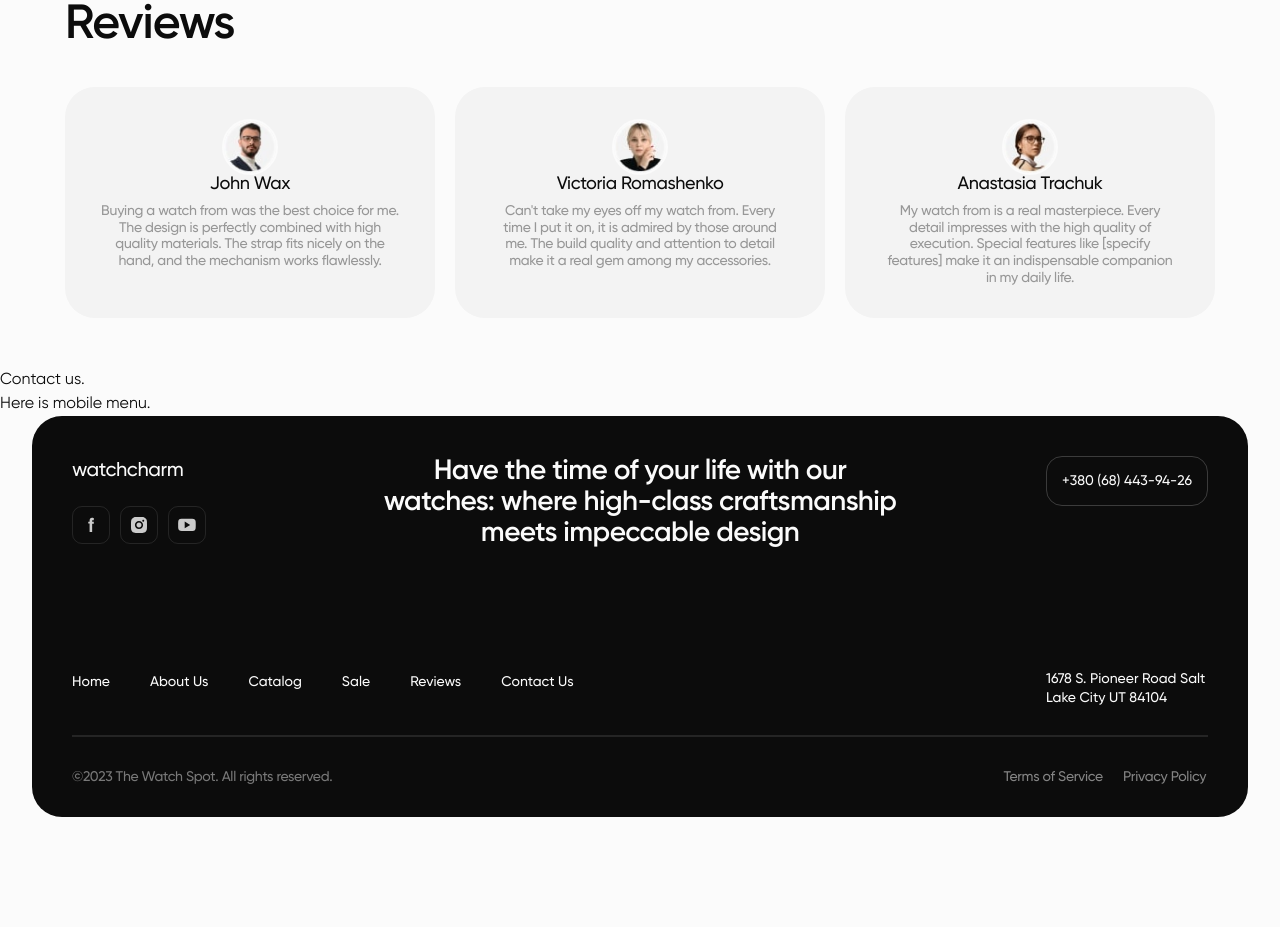
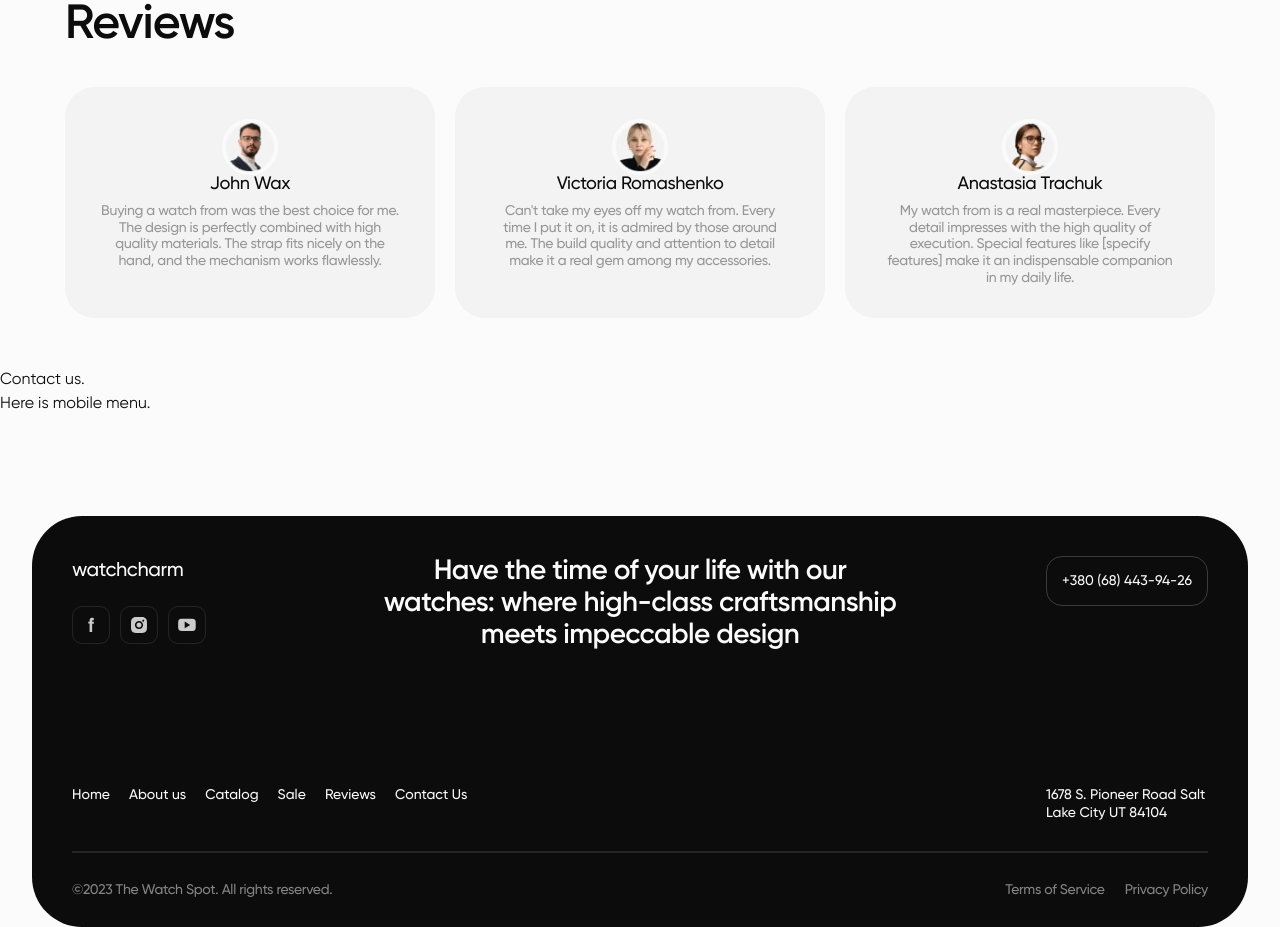
Before and after one commit to Mioshanika/project-undaunted.html-css, a website built with Vite: page src/index.html in a window 1280 px wide. Shown: the part 3082-4009 px from the top of the page. Before the commit the page ends 3899 px from the top, so only its background shows below. Built offline with nearby package versions, Linux system fonts and the light colour scheme; files whose address does not match are found by name.

Commit message:
commit problems

```diff
--- a/src/css/footer.css
+++ b/src/css/footer.css
@@ -1,55 +1,37 @@
 /* Footer styles. */
-
-.footer-container {
-    background-color: #0c0c0c;
-    border-radius: 30px;
-    padding: 40px 28px 28px 28px;
-    width: 335px;
+.footer {
+    padding-top: 60px;
 }
 
-.first-row {
-    display: flex;
-    justify-content: flex-start;
-    flex-wrap: wrap;
-    flex-direction: column;
-    padding-bottom: 92px;
-    max-width: 279px;
+.footer-fixed {
+    padding: 40px 28px 28px 28px;
+    border-radius: 30px;
+    background-color: #0c0c0c;
 }
 
 .footer-logo {
-    width: 90px;
-    height: 19px;
+    display: block;
     font-weight: 500;
+    font-size: 16px;
     letter-spacing: -0.02em;
     color: #fbfbfb;
-    text-transform: lowercase;
+    margin-bottom: 20px;
 }
 
 .footer-icons {
     display: flex;
-    align-items: flex-start;
-    justify-content: flex-start;
-    flex-direction: row;
     gap: 10px;
-    margin: 20px 0;
-    width: 122px;
+    margin-bottom: 20px;
 }
-
-.footer-soc {
-    width: 100%;
-    border: 1px solid rgba(251, 251, 251, 0.1);
-    border-radius: 10px;
-}
+.footer-soc {}
 
 .footer-soc-link {
     padding: 8px;
-    width: 34px;
-    height: 34px;
+    border: 1px solid rgba(251, 251, 251, 0.1);
+    border-radius: 10px;
     display: flex;
     align-items: center;
-    justify-content: flex-start;
-    flex-direction: row;
-    gap: 8px;
+    justify-content: center;
 }
 
 .footer-soc-link:focus .icons-svg,
@@ -63,20 +45,13 @@
     transition: opacity 250ms cubic-bezier(0.4, 0, 0.2, 1);
 }
 
-.footer-cmn {
-    display: flex;
-    align-items: center;
+.footer-phone {
+    display: inline-block;
     border: 1px solid rgba(251, 251, 251, 0.2);
     border-radius: 16px;
-    max-width: 152px;
-    height: 44px;
-    box-sizing: content-box;
-}
-
-.footer-phone {
     font-weight: 500;
     font-size: 12px;
-    line-height: 1.3;
+    line-height: 133%;
     text-transform: uppercase;
     text-align: center;
     color: #fbfbfb;
@@ -87,128 +62,95 @@
 .footer-text {
     font-weight: 600;
     font-size: 20px;
-    line-height: 1.2;
+    line-height: 120%;
     letter-spacing: -0.02em;
     text-align: center;
     color: #fbfbfb;
-    margin-top: 40px;
+    margin-bottom: 92px;
 }
 
-.second-row {
-    display: flex;
-    align-items: flex-start;
-    justify-content: flex-start;
-    flex-direction: row;
-    gap: 49px;
-    width: 279px;
-}
-
-.footer-navigation {
-    max-width: 147px;
+.footer-main {
+    margin-bottom: 40px;
 }
 
 .footer-menu {
     display: flex;
     flex-wrap: wrap;
-    align-items: flex-start;
-    justify-content: flex-start;
-    flex-direction: row;
-    column-gap: 16px;
+    gap: 8px 16px;
 }
 
-.footer-menu-link {
+.footer-menu-item {
     font-weight: 500;
     font-size: 12px;
-    line-height: 1.3;
-    color: #fbfbfb;
-    text-transform: capitalize;
-}
-
-.footer-map {
-    font-weight: 500;
-    font-size: 12px;
-    line-height: 1.3;
+    line-height: 133%;
     color: #fbfbfb;
     max-width: 83px;
 }
 
-hr {
-    width: 100%;
-    height: 0px;
-    border: 1px solid rgba(251, 251, 251, 0.1);
-    margin-top: 24px;
+.footer-down {
+    display: flex;
+    gap: 49px;
     margin-bottom: 24px;
 }
 
-.footer-regulation {
-    display: flex;
-    align-items: flex-start;
-    justify-content: flex-start;
-    flex-direction: row;
-    gap: 8px;
-    flex-wrap: wrap;
-}
-
-.regulation-text {
-    font-weight: 500;
-    font-size: 10px;
-    line-height: 1.4;
-    letter-spacing: -0.02em;
-    color: rgba(251, 251, 251, 0.5);
-    opacity: 0.9;
+.footer-line {
+    border: 1px solid rgba(251, 251, 251, 0.1);
+    margin-bottom: 24px;
 }
 
 .regulation-menu {
+    font-weight: 500;
+    font-size: 10px;
+    line-height: 140%;
+    letter-spacing: -0.02em;
+    color: rgba(251, 251, 251, 0.5);
     display: flex;
-    align-items: flex-start;
-    justify-content: flex-start;
-    flex-direction: row;
-    gap: 20px;
+    flex-wrap: wrap;
+    gap: 8px 20px;
 }
 
-.regulation-menu-link {
-    font-weight: 500;
-    font-size: 10px;
-    line-height: 1.4;
-    letter-spacing: -0.02em;
-    text-align: right;
-    color: rgba(251, 251, 251, 0.5);
+.regulation-menu-item:first-child {
+    flex-basis: 100%;
 }
 
 @media only screen and (min-width: 768px) {
 
-    .footer-container {
-        padding: 40px 40px 28px 40px;
-        width: 704px;
-    }
-
-    .first-row {
-        padding-bottom: 100px;
-        max-width: 624px;
+    .footer {
+        padding-top: 80px;
     }
 
     .footer-main {
         display: flex;
+        justify-content: space-between;
         align-items: flex-start;
-        justify-content: space-between;
-        flex-direction: row;
+        margin-bottom: 86px;
+    }
+
+    .footer-icons {
+        margin-bottom: 0;
+    }
+
+    .footer-text {
+        font-size: 28px;
+        line-height: 114%;
+        padding-left: 50px;
+        padding-right: 50px;
+        margin-bottom: 100px;
     }
 
     .footer-logo {
         font-size: 20px;
-        width: 112px;
-        height: 24px;
     }
 
-    .footer-icons {
-        margin: 20px 0 0 0;
-        width: 128px;
+    .footer-phone {
+        font-size: 14px;
+        padding: 15px;
+        line-height: 129%;
     }
 
-    .footer-soc-link {
-        width: 36px;
-        height: 36px;
-        gap: 10px;
+    .footer-fixed {
+        padding: 40px 40px 28px 40px;
+        border-radius: 50px;
     }
 
     .icons-svg {
@@ -216,190 +158,60 @@ hr {
         height: 20px;
     }
 
-    .footer-cmn {
-        max-width: 160px;
-        height: 48px;
-    }
-
-    .footer-phone {
+    .footer-menu-item {
+        max-width: 162px;
         font-size: 14px;
-        padding: 15px;
-    }
-
-
-    .footer-text {
-        padding: 0 50px;
-        font-size: 28px;
-        line-height: 1.1;
-        margin-top: 86px;
-    }
-
-    .second-row {
-        display: flex;
-        align-items: flex-start;
-        justify-content: space-between;
-        flex-direction: row;
-        width: 624px;
+        line-height: 129%;
     }
 
     .footer-menu {
         gap: 19px;
-        width: 400px;
     }
 
-    .footer-menu-link {
-        font-size: 14px;
-        text-align: center;
-    }
-
-    .footer-map {
-        font-size: 14px;
-        max-width: 162px;
-    }
-
-    hr {
-        margin-top: 28px;
+    .footer-down {
+        justify-content: space-between;
         margin-bottom: 28px;
     }
 
-    .footer-regulation {
-        display: flex;
-        align-items: center;
-        justify-content: flex-start;
-        flex-direction: row;
-        gap: 159px;
-        flex-wrap: nowrap;
-    }
-
-    .regulation-text {
-        font-size: 14px;
-        line-height: 1.3;
+    .footer-line {
+        margin-bottom: 28px;
     }
 
     .regulation-menu {
-        display: flex;
-        align-items: flex-start;
-        justify-content: flex-start;
-        flex-direction: row;
+        font-size: 14px;
+        line-height: 129%;
         gap: 20px;
     }
 
-    .regulation-menu-link {
-        font-size: 14px;
-        line-height: 1.3;
+    .regulation-menu-item:first-child {
+        flex-basis: auto;
+        flex-grow: 1;
     }
 }
 
 @media only screen and (min-width: 1280px) {
-
-
-    .footer-container {
-        padding: 40px 40px 28px 40px;
-        width: 1216px;
+    .footer {
+        padding-top: 100px;
     }
 
-    .first-row {
-        display: flex;
-        justify-content: flex-start;
-        flex-wrap: wrap;
-        padding-bottom: 126px;
-        max-width: 1136px;
+    .footer-text {
+        max-width: 523px;
+        padding: 0;
+        position: absolute;
+        top: 40px;
+        left: 50%;
+        transform: translateX(-50%)
+    }
+
+    .footer-fixed {
         position: relative;
     }
 
-    .footer-logo {
-        font-size: 20px;
-        width: 112px;
-        height: 24px;
+    .footer-main {
+        margin-bottom: 142px;
     }
 
-    .footer-icons {
-        margin: 20px 0 0 0;
-        width: 128px;
-    }
-
-    .footer-soc-link {
-        width: 36px;
-        height: 36px;
-        gap: 10px;
-    }
-
-    .footer-cmn {
-        max-width: 160px;
-        height: 48px;
-    }
-
-    .footer-phone {
-        font-size: 14px;
-        padding: 15px;
-    }
-
-
-    .footer-text {
-        padding: 0;
-        font-size: 28px;
-        line-height: 1.1;
-        text-align: center;
-        margin: 0;
-        max-width: 523px;
-        position: absolute;
-        top: 0;
-        left: 50%;
-        transform: translateX(-50%);
-    }
-
-    .second-row {
-        display: flex;
-        align-items: flex-start;
-        justify-content: space-between;
-        flex-direction: row;
-        width: 1136px;
-    }
-
-    .footer-menu {
-        gap: 40px;
-        width: 505px;
-    }
-
-    .footer-menu-link {
-        font-size: 14px;
-        text-align: center;
-    }
-
-    .footer-map {
-        font-size: 14px;
-        max-width: 162px;
-    }
-
-    hr {
-        margin-top: 28px;
-        margin-bottom: 28px;
-    }
-
-    .footer-regulation {
-        display: flex;
-        align-items: center;
-        justify-content: flex-start;
-        flex-direction: row;
-        gap: 671px;
-        flex-wrap: nowrap;
-    }
-
-    .regulation-text {
-        font-size: 14px;
-        line-height: 1.3;
-    }
-
-    .regulation-menu {
-        display: flex;
-        align-items: flex-start;
-        justify-content: flex-start;
-        flex-direction: row;
-        gap: 20px;
-    }
-
-    .regulation-menu-link {
-        font-size: 14px;
-        line-height: 1.3;
+    .footer-container {
+        padding: 0 32px;
     }
 }
--- a/src/partials/footer.html
+++ b/src/partials/footer.html
@@ -1,73 +1,66 @@
 <footer id="footer-id" class="footer">
     <div class="container footer-container">
-        <div class="first-row">
+        <div class="footer-fixed">
             <div class="footer-main">
                 <div class="footer-link">
-                    <a class="footer-logo" href="./index.html">Watchcharm</a>
+                    <a href="./index.html" class="footer-logo">watchcharm</a>
                     <ul class="footer-icons">
-                        <li class="footer-soc"><a href="https://www.facebook.com/goITclub/" class="footer-soc-link"
-                                target="_blank"><svg class="icons-svg" width="18" height="18">
-                                    <use href="/img/sprite.svg#icon-facebook"></use>
-                                </svg></a></li>
-                        <li class="footer-soc"><a href="https://www.instagram.com/goitclub/" class="footer-soc-link"
-                                target="_blank"><svg class="icons-svg" width="18" height="18">
-                                    <use href="/img/sprite.svg#icon-instagram"></use>
-                                </svg></a></li>
-                        <li class="footer-soc"><a href="https://www.youtube.com/c/GoIT" class="footer-soc-link"
-                                target="_blank"><svg class="icons-svg" width="18" height="18">
-                                    <use href="/img/sprite.svg#icon-youtube"></use>
-                                </svg></a></li>
+                        <li class="footer-soc">
+                            <a href="https://www.facebook.com/goITclub/" class="footer-soc-link" target="_blank"><svg
+                                    class="icons-svg" width="18" height="18">
+                                    <use href="/img/sprite.svg#icon-facebook" />
+                                </svg></a>
+                        </li>
+                        <li class="footer-soc">
+                            <a href="https://www.instagram.com/goitclub/" class="footer-soc-link" target="_blank"><svg
+                                    class="icons-svg" width="18" height="18">
+                                    <use href="/img/sprite.svg#icon-instagram" />
+                                </svg></a>
+                        </li>
+                        <li class="footer-soc">
+                            <a href="https://www.youtube.com/c/GoIT " class="footer-soc-link" target="_blank"><svg
+                                    class="icons-svg" width="18" height="18">
+                                    <use href="/img/sprite.svg#icon-youtube" />
+                                </svg></a>
+                        </li>
                     </ul>
                 </div>
-                <div class="footer-cmn">
-                    <a class="footer-phone" href="tel:+380684439426">+380 (68) 443-94-26</a>
-                </div>
+                <a href="tel:+380684439426" class="footer-phone">+380&nbsp;(68)&nbsp;443-94-26</a>
             </div>
-            <div class="footer-title">
-                <p class="footer-text">
-                    Have the time of your life with our watches: where high-class craftsmanship meets impeccable
-                    design
-                </p>
-            </div>
-        </div>
-
-        <div class="second-row">
-            <nav class="footer-navigation">
+            <p class="footer-text">
+                Have the time of your life with our watches: where high-class
+                craftsmanship meets impeccable design
+            </p>
+            <div class="footer-down">
                 <ul class="footer-menu">
-                    <li class="footer-menu-item"><a class="footer-menu-link" href="/index.html">Home</a></li>
-                    <li class="footer-menu-item"><a class="footer-menu-link current" href="#section-about-us">About
-                            us</a>
+                    <li class="footer-menu-item"><a href="#header-id">Home</a></li>
+                    <li class="footer-menu-item">
+                        <a href="#section-about-us">About us</a>
                     </li>
-                    <li class="footer-menu-item"><a class="footer-menu-link" href="#section-catalog">Catalog</a>
+                    <li class="footer-menu-item">
+                        <a href="#section-catalog">Catalog</a>
                     </li>
-                    <li class="footer-menu-item"><a class="footer-menu-link" href="#section-sale">Sale</a></li>
-                    <li class="footer-menu-item"><a class="footer-menu-link" href="#section-reviews">Reviews</a>
+                    <li class="footer-menu-item"><a href="#section-sale">Sale</a></li>
+                    <li class="footer-menu-item">
+                        <a href="#section-reviews">Reviews</a>
                     </li>
-                    <li class="footer-menu-item"><a class="footer-menu-link" href="#section-contact-us">Contact
-                            us</a>
+                    <li class="footer-menu-item">
+                        <a href="#section-contact-us">Contact Us</a>
                     </li>
                 </ul>
-            </nav>
-            <address class="footer-map">
-                <a class="siting"
-                    href="https://www.google.com.ua/maps/place/1678+Pioneer+Rd,+Salt+Lake+City,+UT+84104,+USA/@40.733048,-111.9603985,17z/data=!3m1!4b1!4m6!3m5!1s0x8752f35b0826d399:0x2b26230524fd3ca3!8m2!3d40.733048!4d-111.9603985!16s%2Fg%2F11bw41vm_p?hl=en&entry=ttu&g_ep=EgoyMDI0MTExMy4xIKXMDSoASAFQAw%3D%3D"
-                    target="_blank">1678 S. Pioneer Road Salt Lake
-                    City UT 84104</a>
-            </address>
-        </div>
-        <hr>
-        <div class="footer-regulation">
-            <div class="regulation-text">
-                <p> &copy;2023 The Watch Spot. All rights reserved.</p>
+
+                <address class="footer-menu-item">
+                    1678 S. Pioneer Road Salt Lake City UT 84104
+                </address>
             </div>
-            <div class="regulation-link">
-                <ul class="regulation-menu">
-                    <li class="regulation-menu-item"><a class="regulation-menu-link" href="">Terms of
-                            Service</a></li>
-                    <li class="regulation-menu-item"><a class="regulation-menu-link" href="">Privacy Policy</a>
-                    </li>
-                </ul>
-            </div>
+            <hr class="footer-line" />
+            <ul class="regulation-menu">
+                <li class="regulation-menu-item">
+                    &copy;2023 The Watch Spot. All rights reserved.
+                </li>
+                <li class="regulation-menu-item"><a href="">Terms of Service</a></li>
+                <li class="regulation-menu-item"><a href="">Privacy Policy</a></li>
+            </ul>
         </div>
     </div>
 </footer>
```
